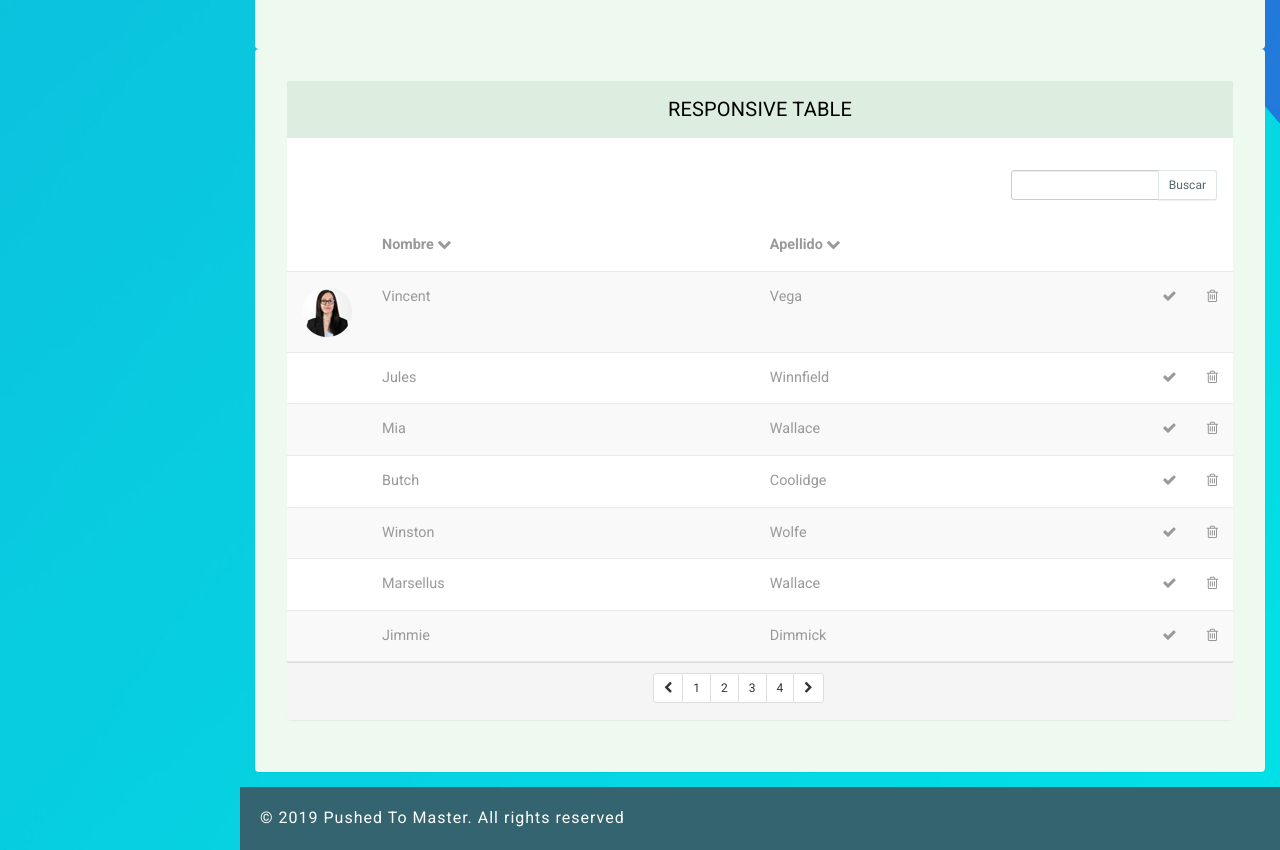
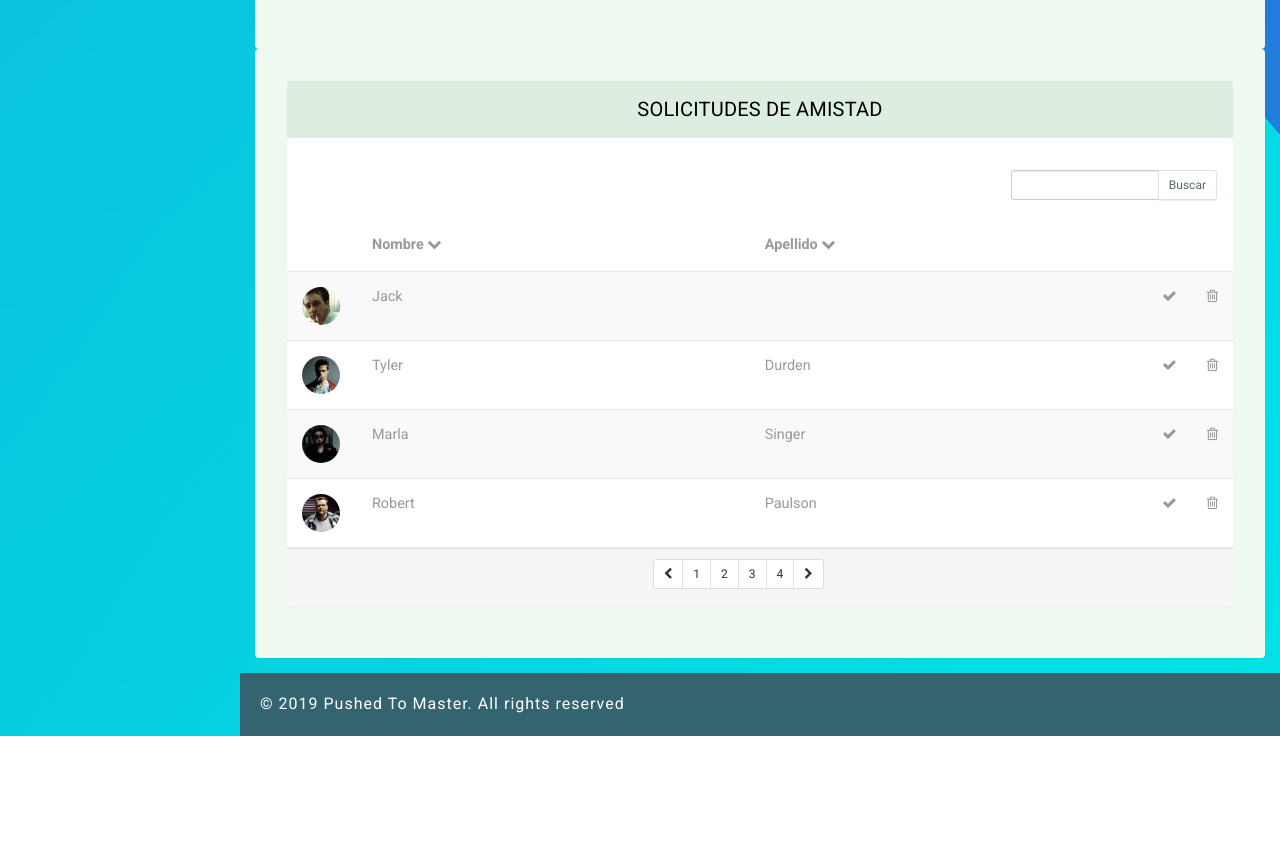
Before and after one commit to DCC-CC4401/2019-2-Pushed-to-Master-T2, a plain HTML site: page tablita.html in a window 1280 px wide. Shown: the part 1191-2041 px from the top of the page. After the commit the page ends 1927 px from the top, so only its background shows below. Drawn offline with Linux system fonts and the light colour scheme.

Commit message:
Íconos de prueba 2

```diff
--- a/tablita.html
+++ b/tablita.html
@@ -355,7 +355,7 @@ License URL: http://creativecommons.org/licenses/by/3.0/
         <div class="table-agile-info">
           <div class="panel panel-default">
             <div class="panel-heading">
-              Responsive Table
+              Amigos
             </div>
             <div class="row w3-res-tb">
               <div class="col-sm-9">
@@ -447,7 +447,7 @@ License URL: http://creativecommons.org/licenses/by/3.0/
         <div class="table-agile-info">
           <div class="panel panel-default">
             <div class="panel-heading">
-              Responsive Table
+              Solicitudes de amistad
             </div>
             <div class="row w3-res-tb">
               <div class="col-sm-9">
@@ -474,51 +474,30 @@ License URL: http://creativecommons.org/licenses/by/3.0/
                 </thead>
                 <tbody>
                   <tr>
-                    <td><img src="images/1.png"></td>
-                    <td>Vincent</td>
-                    <td>Vega</td>
+                    <td><img width=38 height="38" class="rounded-circle" src="images/avatar/8.jpg"></td>
+                    <td>Jack</td>
+                    <td></td>
                     <td><i class="fa fa-check" aria-hidden="true"></i></td>
                     <td><i class="fa fa-trash-o" aria-hidden="true"></i></td>
                   </tr>
                   <tr>
-                    <td></td>
-                    <td>Jules</td>
-                    <td>Winnfield</td>
+                    <td><img width=38 height="38" class="rounded-circle" src="images/avatar/9.jpg"></td>
+                    <td>Tyler</td>
+                    <td>Durden</td>
                     <td><i class="fa fa-check" aria-hidden="true"></i></td>
                     <td><i class="fa fa-trash-o" aria-hidden="true"></i></td>
                   </tr>
                   <tr>
-                    <td></td>
-                    <td>Mia</td>
-                    <td>Wallace</td>
+                    <td><img width=38 height="38" class="rounded-circle" src="images/avatar/10.jpg"></td>
+                    <td>Marla</td>
+                    <td>Singer</td>
                     <td><i class="fa fa-check" aria-hidden="true"></i></td>
                     <td><i class="fa fa-trash-o" aria-hidden="true"></i></td>
                   </tr>
                   <tr>
-                    <td></td>
-                    <td>Butch</td>
-                    <td>Coolidge</td>
-                    <td><i class="fa fa-check" aria-hidden="true"></i></td>
-                    <td><i class="fa fa-trash-o" aria-hidden="true"></i></td>
-                  </tr>
-                  <tr>
-                    <td></td>
-                    <td>Winston</td>
-                    <td>Wolfe</td>
-                    <td><i class="fa fa-check" aria-hidden="true"></i></td>
-                    <td><i class="fa fa-trash-o" aria-hidden="true"></i></td>
-                  </tr>
-                  <tr>
-                    <td></td>
-                    <td>Marsellus</td>
-                    <td>Wallace</td>
-                    <td><i class="fa fa-check" aria-hidden="true"></i></td>
-                    <td><i class="fa fa-trash-o" aria-hidden="true"></i></td>
-                  </tr>
-                  <tr>
-                    <td></td>
-                    <td>Jimmie</td>
-                    <td>Dimmick</td>
+                    <td><img width=38 height="38" class="rounded-circle" src="images/avatar/11.jpg"></td>
+                    <td>Robert</td>
+                    <td>Paulson</td>
                     <td><i class="fa fa-check" aria-hidden="true"></i></td>
                     <td><i class="fa fa-trash-o" aria-hidden="true"></i></td>
                   </tr>
```
Also changed, not shown: images/avatar/10.jpg (added), images/avatar/11.jpg (added), images/avatar/8.jpg (added), images/avatar/9.jpg (added).
